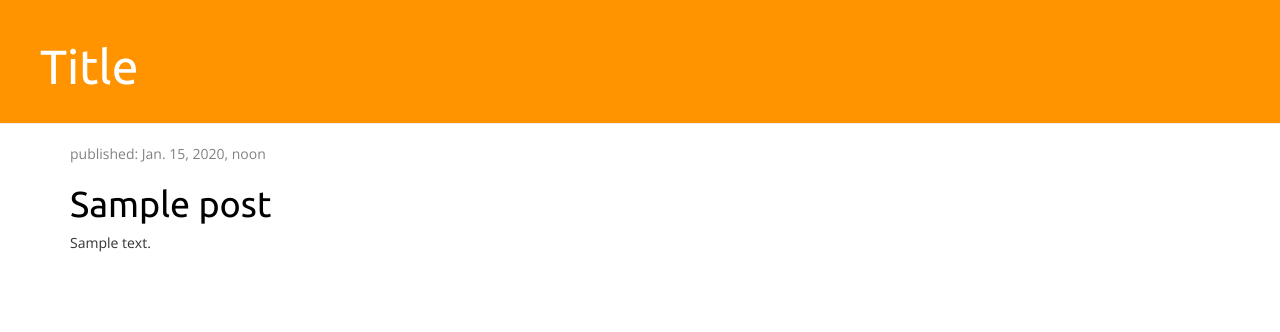
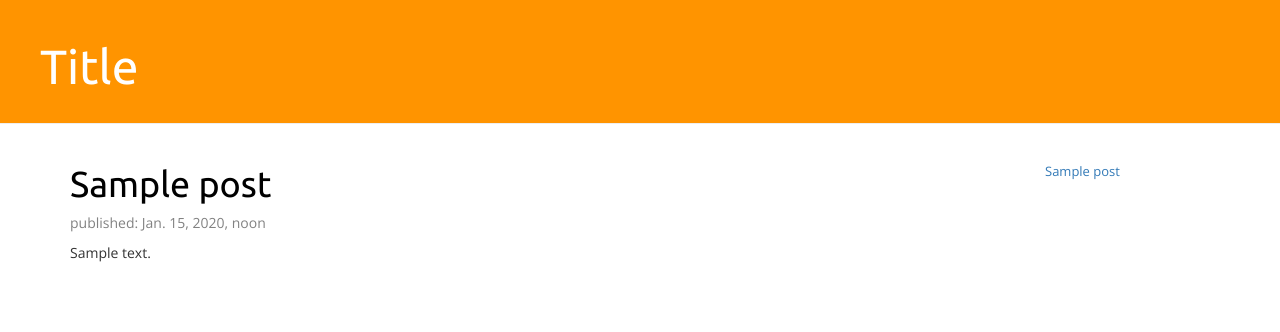
Before and after one commit to germanas/blogproject, a Django app: template blogapp/templates/blogapp/post_list.html in a window 1280 px wide. Shown: the top 332 px of the page. Run offline with Django 3.2, Linux system fonts and the light colour scheme; the template is opened without the code that fills it: values that come from a table or form of the project are taken from there, others are empty; tables that the repository leaves empty hold one stand-in row (values such as "Sample post"); parts of the project's set-up code (start-up, migrations or seed data) failed here and were passed over; some libraries are stand-ins or nearby versions.

Commit message:
Updated styles

```diff
--- a/blogapp/static/css/style.css
+++ b/blogapp/static/css/style.css
@@ -9,7 +9,11 @@
     font-size: 36pt;
     text-decoration: none;
 }
+h2, h2 a {
 
+    font-family: 'Open Sans';
+    font-size: 13px;
+}
 .content {
 
 }
--- a/blogapp/templates/blogapp/post_list.html
+++ b/blogapp/templates/blogapp/post_list.html
@@ -18,16 +18,27 @@
         <div>
             <div class="content container">
     <div class="row">
-        <div class="col-md-12">
+        <div class="col-md-10">
             {% for post in posts %}
                 <div class="post">
+
+                    <h1><a href="">{{ post.title }}</a></h1>
                     <div class="date">
                         <p>published: {{ post.published_date }}</p>
                     </div>
-                    <h1><a href="">{{ post.title }}</a></h1>
                     <p>{{ post.text|linebreaksbr|truncatechars:255 }}</p>
                 </div>
             {% endfor %}
+        </div>
+        <div class="col-md-2">
+
+            {% for post in posts %}
+                <div class="sidebar-post">
+                    <h2><a href="">{{ post.title }}</a></h2>
+
+                </div>
+            {% endfor %}
+
         </div>
     </div>
 </div>
```
